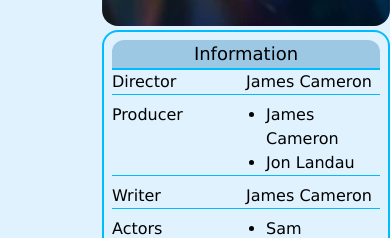
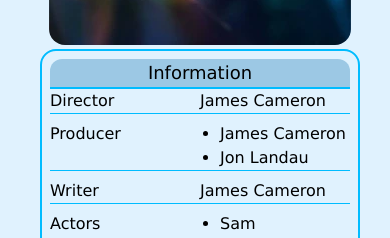
Before and after one commit to MadariBalint/avatar-wiki, a React (Vite) app: page /avatar in a window 390 px wide. Shown: the part 573-811 px from the top of the page. Built offline with nearby package versions, Linux system fonts and the light colour scheme.

Commit message:
Added styling to franchise and character infoboxes

```diff
--- a/src/components/CharacterInfoBox.jsx
+++ b/src/components/CharacterInfoBox.jsx
@@ -14,8 +14,8 @@ import {
 function CharacterInfoBox({ data = null }) {
   if (!data) return null;
   return (
-    <aside className="w-72 overflow-auto">
-      <div className="flex justify-center text-xl mt-2 mb-1 border p-2 rounded-2xl border-sky-600 bg-sky-800/40">
+    <aside className="w-80 flex flex-col items-center">
+      <div className="flex w-full justify-center text-xl mt-2 mb-1 border p-2 rounded-2xl border-sky-600 bg-sky-800/40">
         <h2>{data.name}</h2>
       </div>
       <div>
@@ -144,7 +144,7 @@ function CharacterInfoBox({ data = null }) {
           <CharacterInfoBoxRow label={"Bonded with"} info={data.bondedWith} />
         )}
         </div>
-    <div className="flex justify-center text-lg bg-sky-700/30 " >Behindd The Scenes</div>
+    <div className="flex justify-center text-lg bg-sky-700/30 " >Behind The Scenes</div>
     <div className="divide-y-1 divide-sky-400 space-y-2 ">
         {data.portrayedBy && (
           <CharacterInfoBoxRow label={"Portrayed by"} info={data.portrayedBy} />
--- a/src/components/CharacterInfoBoxRow.jsx
+++ b/src/components/CharacterInfoBoxRow.jsx
@@ -6,8 +6,10 @@ function CharacterInfoBoxRow({ label, info, renderInfo }) {
       : false;
 
   return (
-    <div className="grid grid-cols-2">
-      <div>{label}</div>
+    <div className="grid grid-cols-2  ">
+      <div >{label}</div>
+      <div className="min-w-0 break-words">
+
       {renderInfo ? (
         <ul className={isList ? "list-disc pl-5" : "list-none"}>
           {renderInfo(info)}
@@ -21,6 +23,7 @@ function CharacterInfoBoxRow({ label, info, renderInfo }) {
       ) : (
         <span>{info}</span>
       )}
+      </div>
     </div>
   );
 }
--- a/src/components/FranchiseInfoBox.jsx
+++ b/src/components/FranchiseInfoBox.jsx
@@ -2,7 +2,7 @@ import FranchiseInfoBoxRow from "./FranchiseInfoBoxRow";
 
 function FranchiseInfoBox({ data = null }) {
   return (
-    <aside className="w-72 overflow-auto">
+    <aside className="w-80 flex flex-col items-center">
       <div className="flex justify-center text-xl mt-2 mb-1 border p-2 rounded-2xl border-sky-600 bg-sky-800/40">
         <h2 >{data.title}</h2>
       </div>
--- a/src/components/FranchiseInfoBoxRow.jsx
+++ b/src/components/FranchiseInfoBoxRow.jsx
@@ -2,7 +2,7 @@ function FranchiseInfoBoxRow({ label, info }) {
   return (
     <div className="grid grid-cols-2">
       <div className="grow">{label}</div>
-      <div>
+      <div className="min-w-0 break-words">
         {typeof info === "object" && info.length > 1 ? (
           <ul className="list-disc pl-5">
             {info.map((item, i) => (
--- a/src/pages/Article.jsx
+++ b/src/pages/Article.jsx
@@ -89,8 +89,8 @@ function Article() {
 
   const infoData = allData.find((item) => item.id === slug);
   return (
-    <div className="lg:mx-auto lg:max-w-5xl">
-      <div className="float-right mb-10 ml-10 font-[verdana]">
+    <div className="flex flex-col lg:block lg:mx-auto lg:max-w-5xl">
+      <div className="lg:float-right mb-10 ml-10 font-[verdana]">
         {infoData?.articleType === "franchise" && (
           <FranchiseInfoBox data={infoData} />
         )}
```
